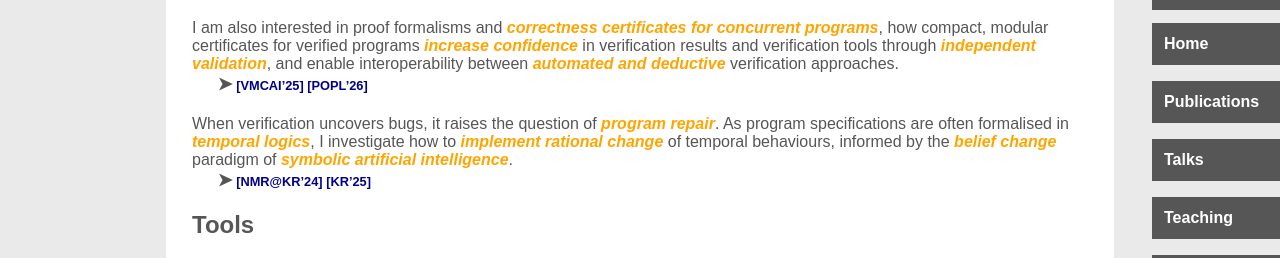
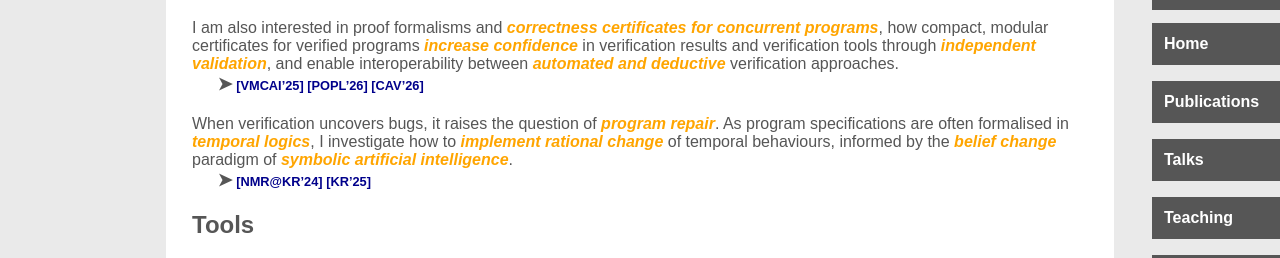
Before and after one commit to maul-esel/personal-website, a Jekyll site: the page built from index.markdown, in a window 1280 px wide and 900 px high, scrolled down 300 px. Shown: the part 182-440 px from the top of the window. Built offline with Jekyll 4.4.1, drawn with Linux system fonts in a browser that asks for light colours.

Commit message:
add CAV'26 to relevant research topic

```diff
--- a/index.markdown
+++ b/index.markdown
@@ -117,7 +117,7 @@ I am also interested in proof formalisms and <mark>correctness certificates for
 how compact, modular certificates for verified programs <mark>increase confidence</mark> in verification results and verification tools through <mark>independent validation</mark>,
 and enable interoperability between <mark>automated and deductive</mark> verification approaches.
 
-{%- assign proof_references = "vmcai25,popl26" | split: ',' -%}
+{%- assign proof_references = "vmcai25,popl26,cav26" | split: ',' -%}
 {% include reflist.markdown references=proof_references %}
 
 
```
